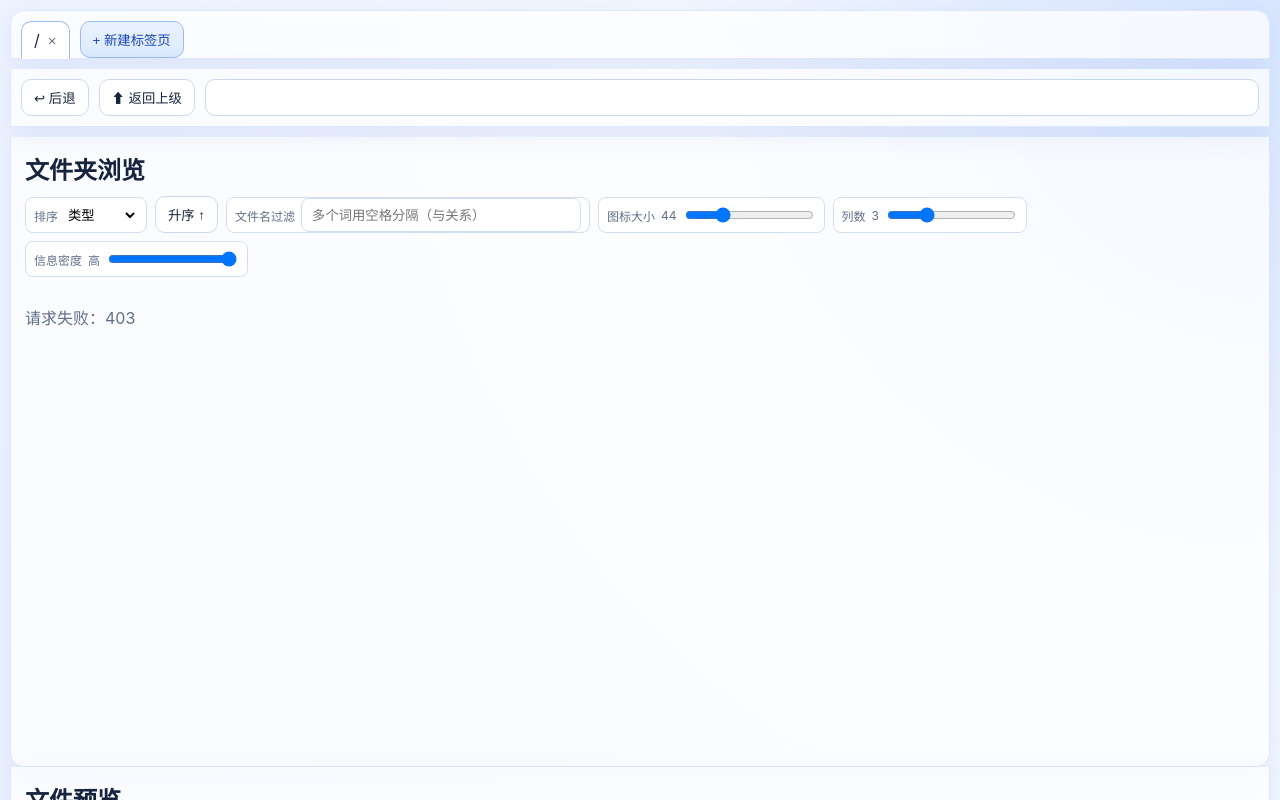
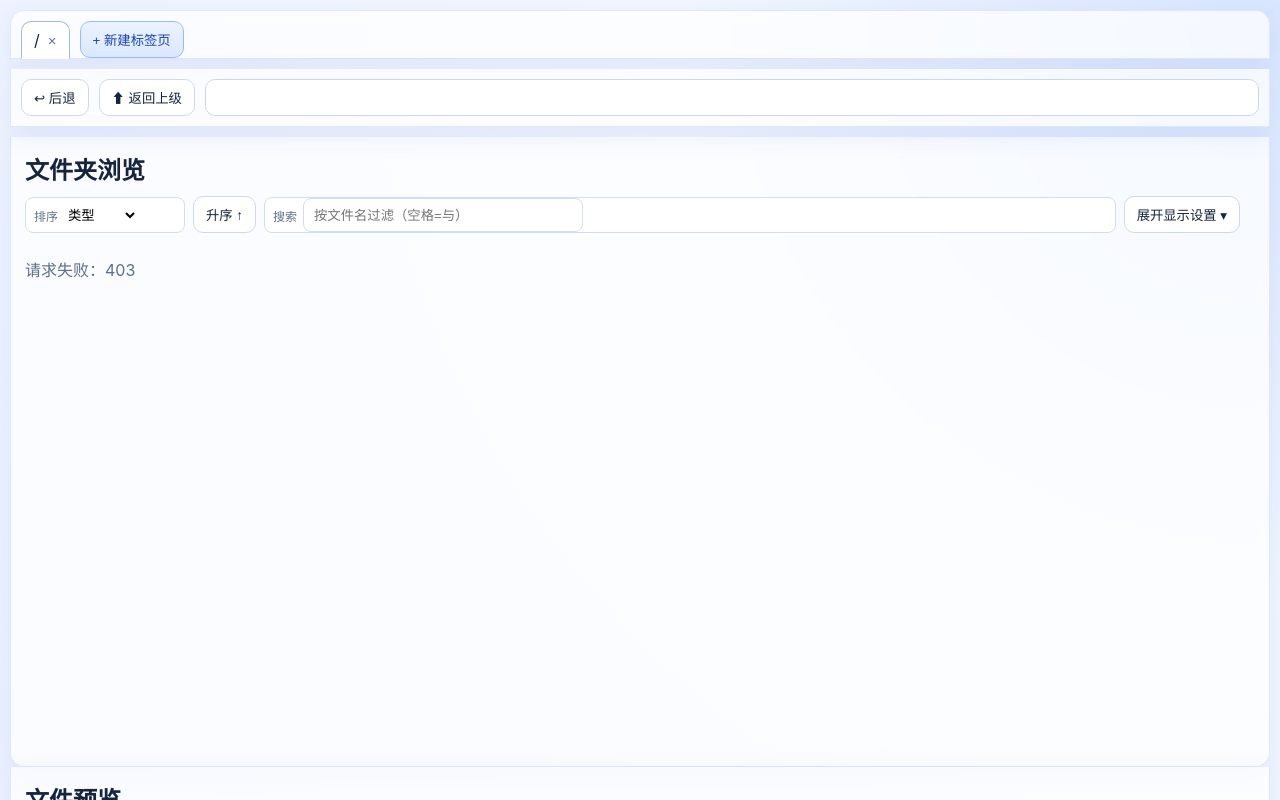
Before and after one commit to mohaige-real/web-file-explorer, a Flask app: page / in a window 1280 px wide. Run offline with Flask 3, Linux system fonts and the light colour scheme.

Commit message:
style: simplify browser toolbar with collapsible display sliders

```diff
--- a/static/app.js
+++ b/static/app.js
@@ -11,6 +11,8 @@ const newTabBtn = document.getElementById("new-tab-btn");
 const sortSelect = document.getElementById("sort-select");
 const sortOrderBtn = document.getElementById("sort-order-btn");
 const searchInput = document.getElementById("search-input");
+const toggleDisplaySettingsBtn = document.getElementById("toggle-display-settings");
+const displaySettingsEl = document.getElementById("display-settings");
 const iconSizeInput = document.getElementById("icon-size");
 const iconSizeLabel = document.getElementById("icon-size-label");
 const columnCountInput = document.getElementById("column-count");
@@ -327,6 +329,10 @@ searchInput.addEventListener("input", () => { const tab = getActiveTab(); if (ta
 iconSizeInput.addEventListener("input", () => { uiPrefs.iconSize = Number(iconSizeInput.value); applyUiPrefs(); savePrefs(); });
 columnCountInput.addEventListener("input", () => { uiPrefs.columns = Number(columnCountInput.value); applyUiPrefs(); savePrefs(); });
 densitySlider.addEventListener("input", () => { uiPrefs.densityLevel = Number(densitySlider.value); applyUiPrefs(); savePrefs(); const tab = getActiveTab(); if (tab) renderGrid(tab); });
+toggleDisplaySettingsBtn.addEventListener("click", () => {
+  const isOpen = displaySettingsEl.classList.toggle("open");
+  toggleDisplaySettingsBtn.textContent = isOpen ? "收起显示设置 ▴" : "展开显示设置 ▾";
+});
 
 let resizing = false;
 resizerEl.addEventListener("mousedown", () => { resizing = true; document.body.style.userSelect = "none"; });
--- a/static/styles.css
+++ b/static/styles.css
@@ -103,13 +103,41 @@ body { margin: 0; background: radial-gradient(circle at top right, #d8e6ff 0, #f
 .resizer { width: 10px; cursor: col-resize; background: transparent; position: relative; }
 .resizer::after { content: ""; position: absolute; left: 3px; top: 20px; bottom: 20px; width: 4px; border-radius: 8px; background: #cad8f4; }
 
-.panel-head { display: flex; gap: 10px; justify-content: space-between; align-items: center; margin-bottom: 12px; }
+.panel-head { display: flex; gap: 10px; justify-content: space-between; align-items: center; margin-bottom: 8px; }
 .panel-head h2, .right-panel h2 { margin: 0; }
 .display-controls { display: flex; flex-wrap: wrap; gap: 8px; align-items: flex-end; }
 .display-controls .btn { min-height: 36px; }
 .display-controls label { font-size: 12px; color: var(--muted); display: flex; align-items: center; gap: 6px; min-height: 36px; padding: 0 8px; border: 1px solid #d3ddf1; border-radius: 8px; background: #fff; }
 .display-controls select, .display-controls input[type="range"] { border: 0; background: transparent; padding: 0; min-height: 30px; }
 .display-controls input[type="text"] { border: 1px solid #d3ddf1; border-radius: 8px; background: #fff; padding: 7px 10px; min-height: 34px; min-width: 280px; }
+.compact-controls { width: 100%; }
+.compact-item { min-width: 160px; }
+.search-item { flex: 1; min-width: 260px; }
+
+.display-settings {
+  display: none;
+  gap: 8px;
+  margin-bottom: 12px;
+  padding: 8px;
+  border: 1px solid #d3ddf1;
+  border-radius: 10px;
+  background: #f8fbff;
+  flex-wrap: wrap;
+}
+.display-settings.open { display: flex; }
+.display-settings label {
+  font-size: 12px;
+  color: var(--muted);
+  display: flex;
+  align-items: center;
+  gap: 6px;
+  min-height: 36px;
+  padding: 0 8px;
+  border: 1px solid #d3ddf1;
+  border-radius: 8px;
+  background: #fff;
+}
+.display-settings input[type="range"] { min-width: 160px; }
 
 .file-grid { display: grid; grid-template-columns: repeat(var(--columns), minmax(0, 1fr)); gap: 10px; }
 .entry-card { border: 1px solid #e1e9fa; border-radius: 12px; padding: 10px; background: rgba(255, 255, 255, 0.92); transition: transform .15s ease, box-shadow .15s ease; }
--- a/templates/index.html
+++ b/templates/index.html
@@ -28,8 +28,8 @@
         <article class="panel left-panel glass" id="left-panel">
           <div class="panel-head">
             <h2>文件夹浏览</h2>
-            <div class="display-controls">
-              <label>排序
+            <div class="display-controls compact-controls">
+              <label class="compact-item">排序
                 <select id="sort-select">
                   <option value="type">类型</option>
                   <option value="name">名称</option>
@@ -38,9 +38,13 @@
                 </select>
               </label>
               <button id="sort-order-btn" type="button" class="btn">升序 ↑</button>
-              <label>文件名过滤
-                <input id="search-input" type="text" placeholder="多个词用空格分隔（与关系）" />
+              <label class="compact-item search-item">搜索
+                <input id="search-input" type="text" placeholder="按文件名过滤（空格=与）" />
               </label>
+              <button id="toggle-display-settings" type="button" class="btn">展开显示设置 ▾</button>
+            </div>
+          </div>
+          <div id="display-settings" class="display-settings">
             <label>图标大小 <span id="icon-size-label">44</span>
               <input id="icon-size" type="range" min="28" max="88" step="4" value="44" />
             </label>
@@ -50,7 +54,6 @@
             <label>信息密度 <span id="density-label">高</span>
               <input id="density-slider" type="range" min="1" max="3" step="1" value="3" />
             </label>
-            </div>
           </div>
 
           <div id="file-grid" class="file-grid"></div>
```
Also changed, not shown: README.md. Lines whose indentation alone changed are shown as unchanged.
